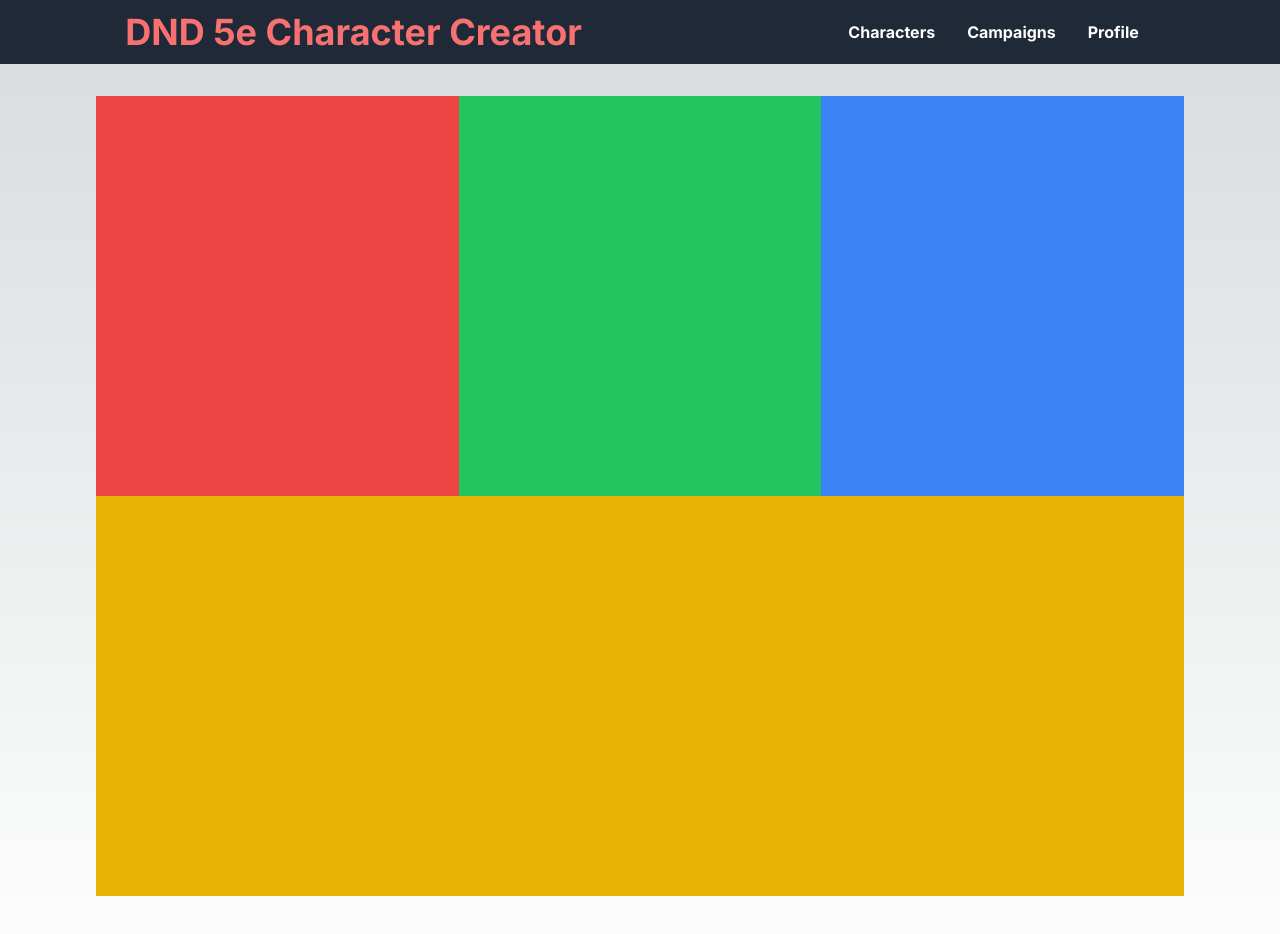
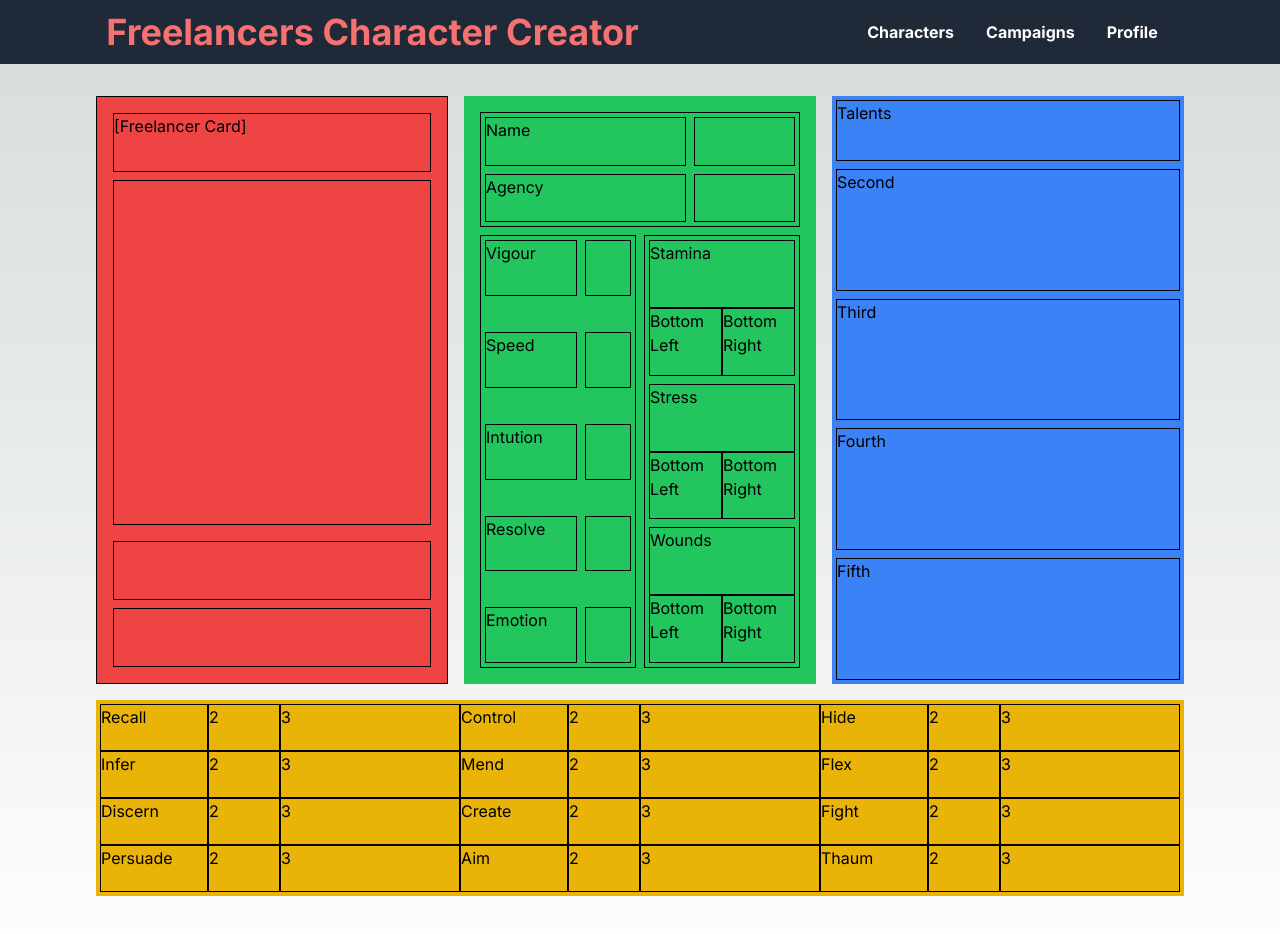
Before and after one commit to ThomasRemmer/Freelancers-TTRPG, a Next.js app: page /character-sheet in a window 1280 px wide. Shown: the top 934 px of the page. Built offline with nearby package versions, Linux system fonts and the light colour scheme.

Commit message:
completed charactersheet frontend

```diff
--- a/app/character-sheet/page.js
+++ /dev/null
@@ -1,14 +0,0 @@
-export default function CharacterSheet() {
-  return (
-    <>
-      <main className="flex flex-col min-h-screen justify-between p-24">
-        <div className="grid grid-cols-3 grid-rows-2 w-9/10 h-screen mx-full">
-          <div className="col-span-1 row-span-1 bg-red-500 h-full"></div>
-          <div className="col-span-1 row-span-1 bg-green-500 h-full"></div>
-          <div className="col-span-1 row-span-1 bg-blue-500 h-full"></div>
-          <div className="col-span-3 row-span-1 bg-yellow-500 h-full"></div>
-        </div>
-      </main>
-    </>
-  );
-}
--- /dev/null
+++ b/app/character-sheet/page.jsx
@@ -0,0 +1,11 @@
+"use client";
+import FreelancerCard from "../../components/freelancerCard";
+export default function CharacterSheet() {
+  return (
+    <>
+      <main className="flex flex-col min-h-screen justify-between p-24">
+        <FreelancerCard />
+      </main>
+    </>
+  );
+}
--- /dev/null
+++ b/components/freelancerCard.jsx
@@ -0,0 +1,98 @@
+export default function FreelancerCard() {
+  return (
+    <>
+      <div className="grid grid-cols-3 grid-rows-[3fr,1fr] w-9/10 h-screen w-full gap-4">
+        <div className="col-span-1 row-span-1 bg-red-500 grid grid-rows-[1fr,6fr,1fr,1fr] border border-black p-4 gap-y-2">
+          <div className="border border-black">
+            <p>[Freelancer Card]</p>
+          </div>
+          <div className="border border-black mb-2"></div>
+          <div className="border border-black"></div>
+          <div className="border border-black"></div>
+        </div>
+        <div className="col-span-1 row-span-1 bg-green-500 grid grid-rows-[4fr,15fr] grid-cols-2 gap-2 p-4 gap-y-2">
+          <div className="col-span-2 border border-black grid grid-cols-[2fr,1fr] grid-rows-2 gap-2 p-1">
+            <div className="border border-black">Name</div>
+            <div className="border border-black"></div>
+            <div className="border border-black">Agency</div>
+            <div className="border border-black"></div>
+          </div>
+          <div className="border border-black grid grid-cols-[2fr,1fr] grid-rows-5 gap-x-2 gap-y-9 p-1">
+            <div className="border border-black">Vigour</div>
+            <div className="border border-black"></div>
+            <div className="border border-black">Speed</div>
+            <div className="border border-black"></div>
+            <div className="border border-black">Intution</div>
+            <div className="border border-black"></div>
+            <div className="border border-black">Resolve</div>
+            <div className="border border-black"></div>
+            <div className="border border-black">Emotion</div>
+            <div className="border border-black"></div>
+          </div>
+          <div className="border border-black grid grid-rows-3 gap-2 p-1">
+            <div className=" grid grid-cols-2 grid-rows-2 ">
+              <div className="border border-black col-span-2">Stamina</div>
+              <div className="border border-black">Bottom Left</div>
+              <div className="border border-black">Bottom Right</div>
+            </div>
+            <div className=" grid grid-cols-2 grid-rows-2 ">
+              <div className="border border-black col-span-2">Stress</div>
+              <div className="border border-black">Bottom Left</div>
+              <div className="border border-black">Bottom Right</div>
+            </div>
+            <div className="  grid grid-cols-2 grid-rows-2 ">
+              <div className="border border-black col-span-2">Wounds</div>
+              <div className="border border-black">Bottom Left</div>
+              <div className="border border-black">Bottom Right</div>
+            </div>
+          </div>
+        </div>
+        <div className="col-span-1 row-span-1 bg-blue-500 grid grid-rows-[1fr,2fr,2fr,2fr,2fr] gap-2 p-1">
+          <div className="border border-black">Talents</div>
+          <div className="border border-black">Second</div>
+          <div className="border border-black">Third</div>
+          <div className="border border-black">Fourth</div>
+          <div className="border border-black">Fifth</div>
+        </div>
+        <div className="col-span-3 row-span-1 bg-yellow-500 grid grid-cols-[3fr,2fr,5fr,3fr,2fr,5fr,3fr,2fr,5fr]  gap-0 p-1">
+          <div className="border border-black">Recall</div>
+          <div className="border border-black">2</div>
+          <div className="border border-black">3</div>
+          <div className="border border-black">Control</div>
+          <div className="border border-black">2</div>
+          <div className="border border-black">3</div>
+          <div className="border border-black">Hide</div>
+          <div className="border border-black">2</div>
+          <div className="border border-black">3</div>
+          <div className="border border-black">Infer</div>
+          <div className="border border-black">2</div>
+          <div className="border border-black">3</div>
+          <div className="border border-black">Mend</div>
+          <div className="border border-black">2</div>
+          <div className="border border-black">3</div>
+          <div className="border border-black">Flex</div>
+          <div className="border border-black">2</div>
+          <div className="border border-black">3</div>
+          <div className="border border-black">Discern</div>
+          <div className="border border-black">2</div>
+          <div className="border border-black">3</div>
+          <div className="border border-black">Create</div>
+          <div className="border border-black">2</div>
+          <div className="border border-black">3</div>
+          <div className="border border-black">Fight</div>
+          <div className="border border-black">2</div>
+          <div className="border border-black">3</div>
+          <div className="border border-black">Persuade</div>
+          <div className="border border-black">2</div>
+          <div className="border border-black">3</div>
+          <div className="border border-black">Aim</div>
+          <div className="border border-black">2</div>
+          <div className="border border-black">3</div>
+          <div className="border border-black">Thaum</div>
+          <div className="border border-black">2</div>
+          <div className="border border-black">3</div>
+        </div>
+      </div>
+    </>
+  );
+}
--- a/components/nav.jsx
+++ b/components/nav.jsx
@@ -6,7 +6,7 @@ export default function Nav() {
     <nav className="fixed top-0 left-0 right-0 z-10 flex items-center justify-around h-16 bg-gray-800 text-white">
       <Link href="/">
         <h1 className="text-4xl font-bold text-center text-red-400">
-          DND 5e Character Creator
+          Freelancers Character Creator
         </h1>
       </Link>
       <div>
```
